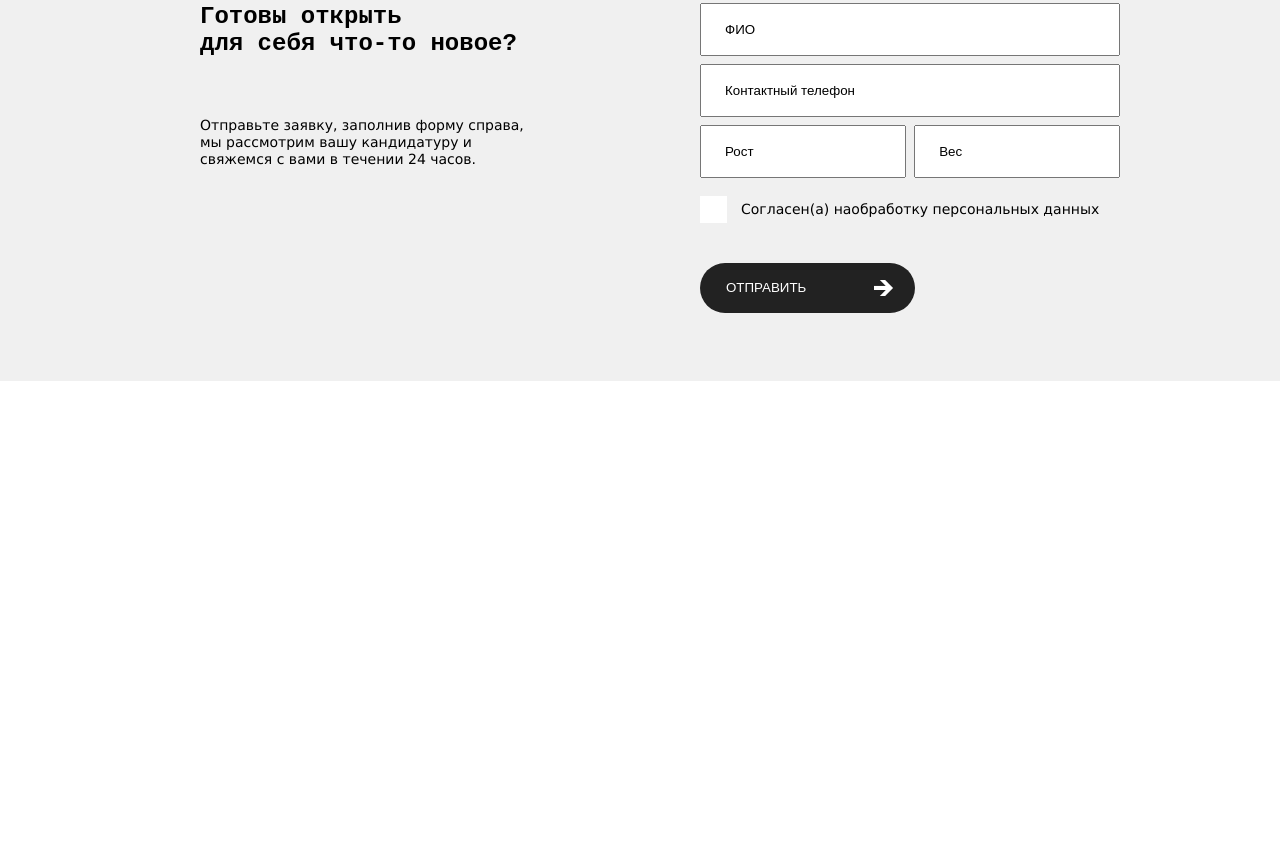
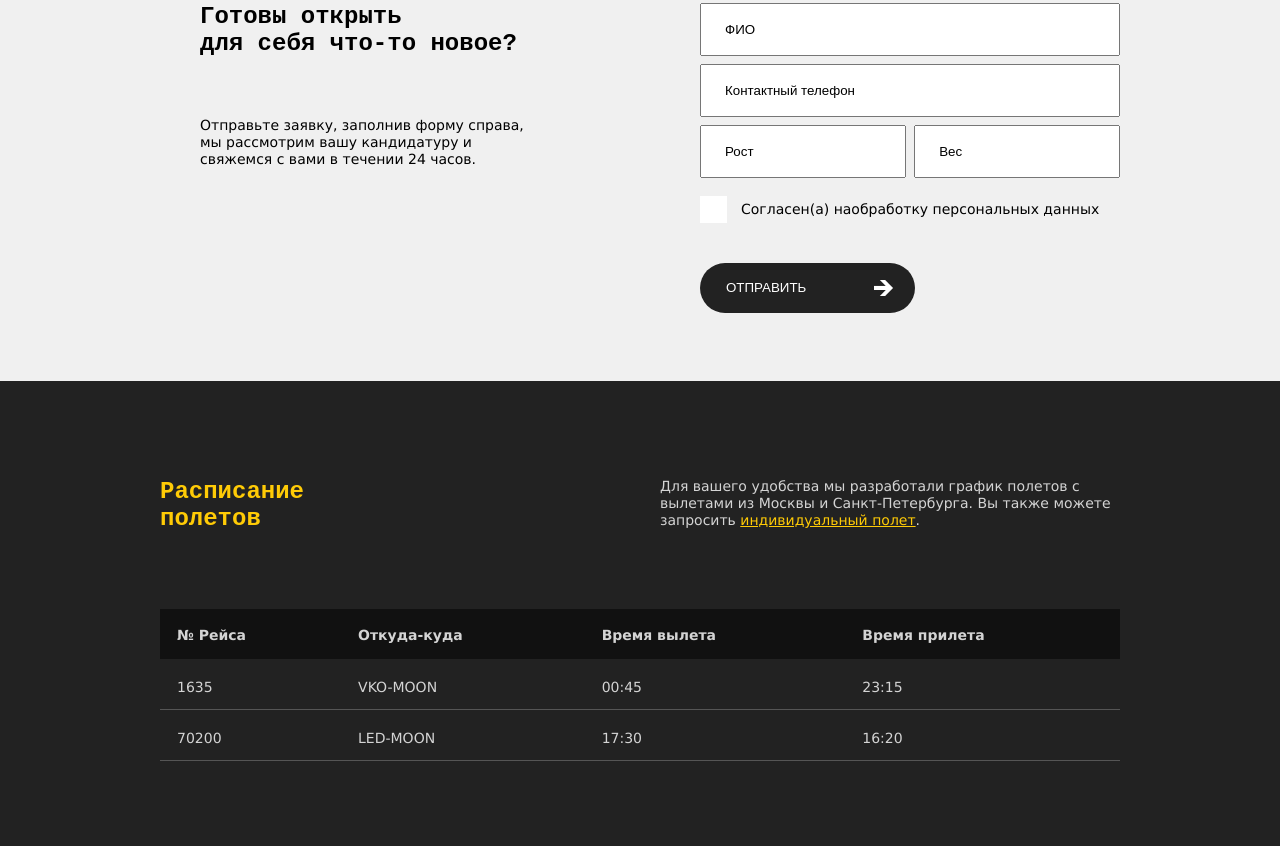
Before and after one commit to gavorilka/spase-z_webdev_pro, a plain HTML site: page index.html in a window 1280 px wide. Shown: the part 1896-2742 px from the top of the page. Before the commit the page ends 2277 px from the top, so only its background shows below. Drawn offline with Linux system fonts and the light colour scheme.

Commit message:
блок таблицы

```diff
--- a/css/main.css
+++ b/css/main.css
@@ -269,3 +269,36 @@ input:focus {
     outline-color: #FFCB06;
     border-color: #FFCB06;
 }
+.yellow {
+    color:#FFCB06;
+}
+.timetable {
+    background-color: #222222;
+    padding: 97px 0px 85px;
+}
+.timetable-info {
+    display: flex;
+    justify-content: space-between;
+    margin-bottom: 77px;
+}
+.timetable-info p{
+    flex-basis: 460px;
+}
+.timetable-info .lead {
+    flex-basis: 160px;
+}
+.timetable-flights {
+    width: 100%;
+    border-collapse: collapse;
+}
+.timetable th {
+    text-align: left;
+    background: #111111;
+    padding: 18px 17px 15px;
+}
+.timetable td{
+    padding: 20px 17px 13px;
+}
+.timetable-flights-row {
+    border-bottom: 1px solid #555555;;
+}
--- a/index.html
+++ b/index.html
@@ -190,6 +190,45 @@
                     </div>
                 </div>
             </section>
+            <section class="timetable">
+                <div class="container">
+                    <div class="timetable-info">
+                        <h2 class="lead yellow">
+                            Расписание
+                            полетов
+                        </h2>
+                        <p>
+                            Для вашего удобства мы разработали график полетов
+                            с вылетами из Москвы и Санкт-Петербурга. Вы также можете
+                            запросить <a href="#" class="yellow">индивидуальный полет</a>.
+                        </p>
+                    </div>
+                    <table class="timetable-flights">
+                        <thead>
+                            <tr>
+                                <th>№ Рейса</th>
+                                <th>Откуда-куда</th>
+                                <th>Время вылета</th>
+                                <th>Время прилета</th>
+                            </tr>
+                        </thead>
+                        <tbody>
+                            <tr class="timetable-flights-row">
+                                <td>1635</td>
+                                <td>VKO-MOON</td>
+                                <td>00:45</td>
+                                <td>23:15</td>
+                            </tr>
+                            <tr class="timetable-flights-row">
+                                <td>70200</td>
+                                <td>LED-MOON</td>
+                                <td>17:30</td>
+                                <td>16:20</td>
+                            </tr>
+                        </tbody>
+                    </table>
+                </div>
+            </section>
         </main>
     </body>
 </html>
```
